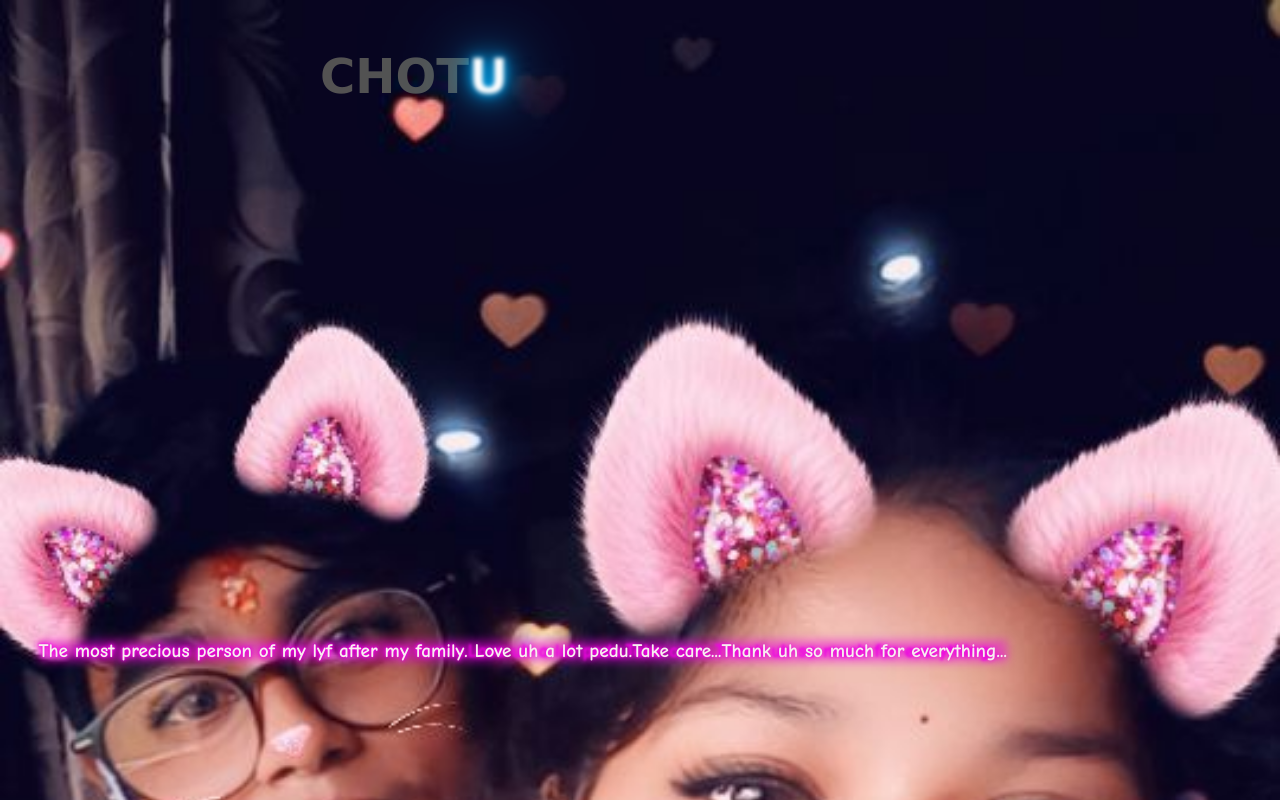
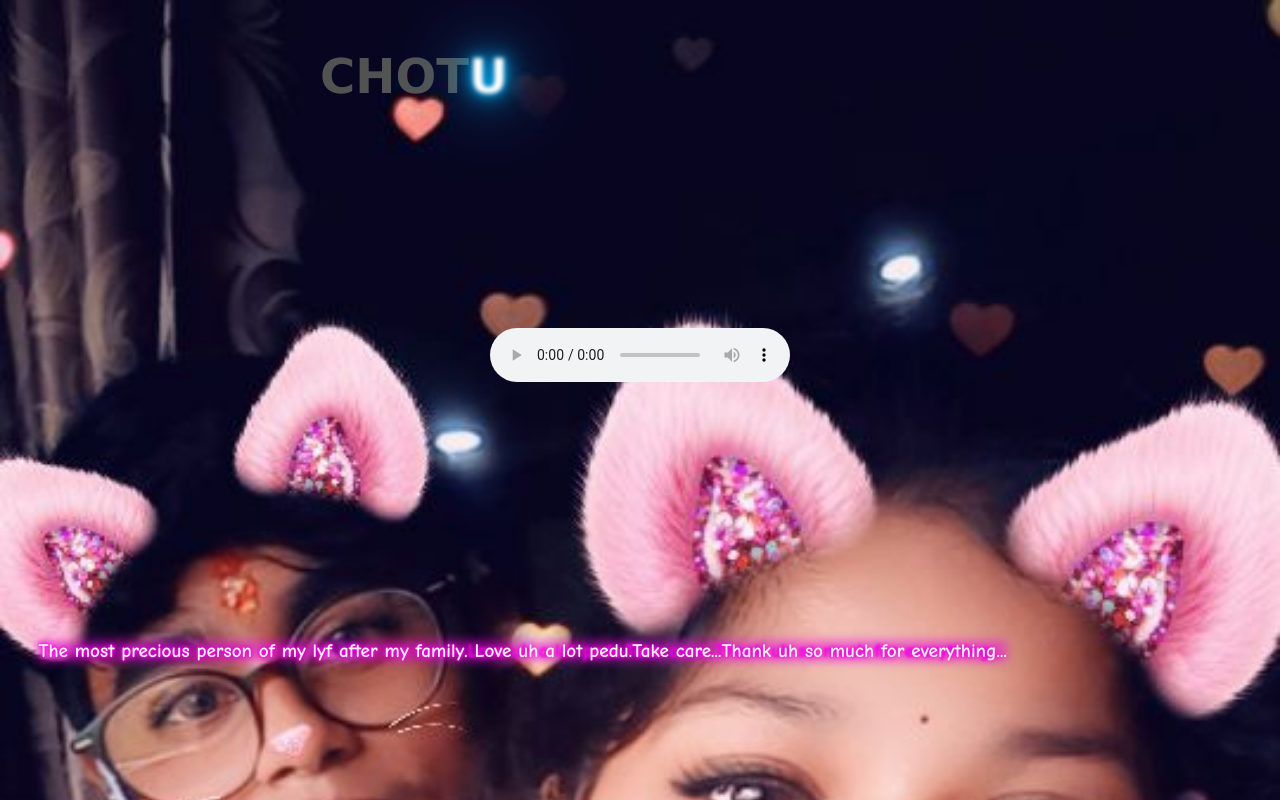
Before and after one commit to hritik-anmol/pedu, a plain HTML site: page index.html in a window 1280 px wide. Drawn offline with Linux system fonts and the light colour scheme.

Commit message:
Update index.html

```diff
--- a/index.html
+++ b/index.html
@@ -22,7 +22,7 @@
 
     </h2>
 
-    <audio autoplay >
+    <audio controls autoplay loop>
         <source src ="song.mp3" type="audio/mp3"></source>
 
     </audio>
```
